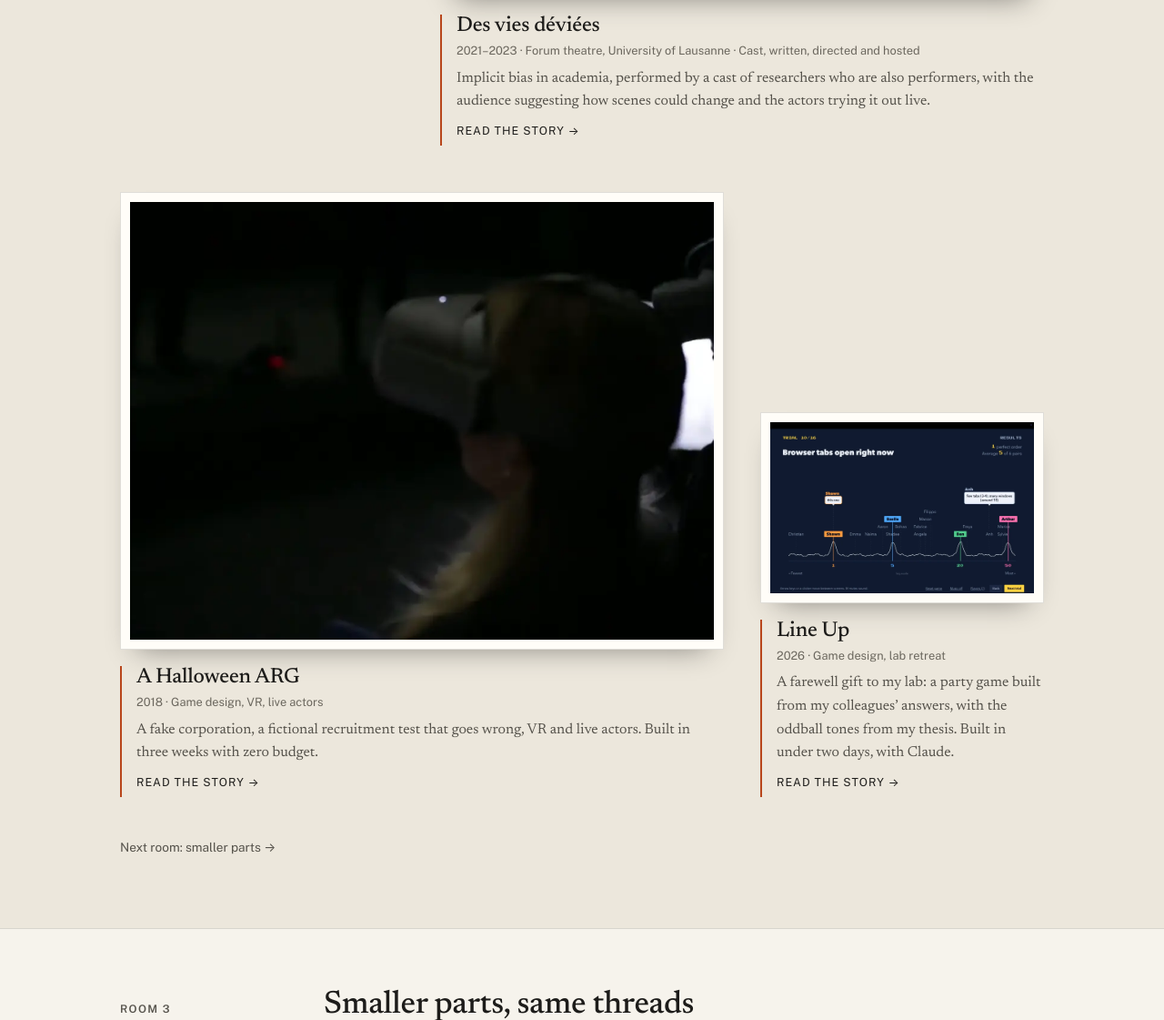
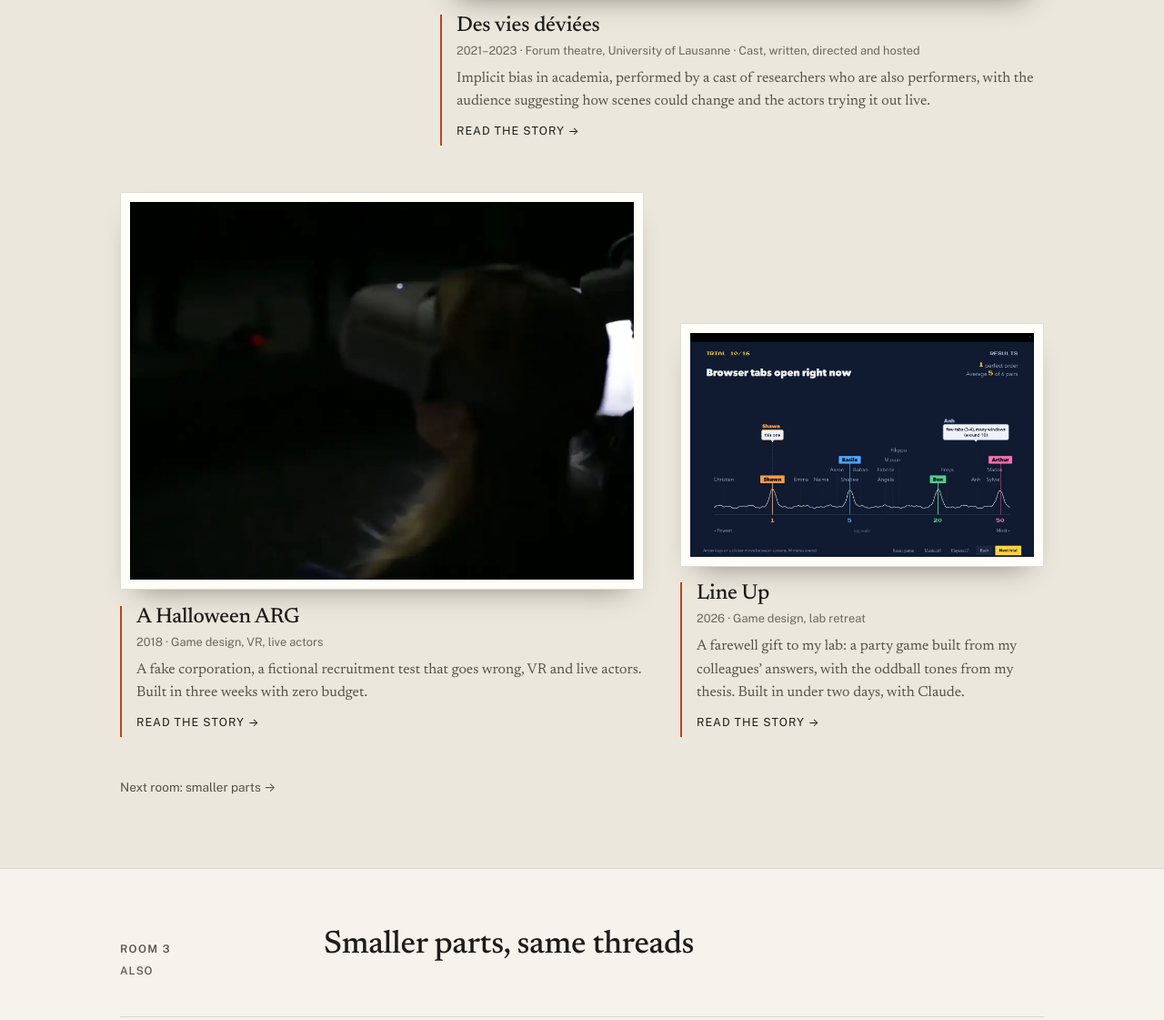
Before and after one commit to ArthurNguyen/ArthurNguyen.github.io, a PHP site: page / in a window 1280 px wide. Shown: the part 3314-4435 px from the top of the page at 91% size. Run offline with PHP 8.4, Linux system fonts and the light colour scheme.

Commit message:
Projects: finer card sizes (ARG slightly smaller, Line Up slightly bigger)

```diff
--- a/assets/style.css
+++ b/assets/style.css
@@ -425,3 +425,13 @@ nav a.here { color: var(--ink); text-decoration: underline; text-decoration-colo
 .piece:nth-child(5) { grid-column: 1 / span 4; }
 .piece:nth-child(6) { grid-column: 5 / span 2; align-self: end; margin-top: 0; }
 @media (max-width: 860px) { .piece:nth-child(n) { grid-column: auto; } }
+
+/* Collection on a 12-column grid, for finer sizes (same rhythm as before) */
+.works { grid-template-columns: repeat(12, 1fr); }
+.piece:nth-child(1) { grid-column: 1 / span 8; }
+.piece:nth-child(2) { grid-column: 9 / span 4; }
+.piece:nth-child(3) { grid-column: 1 / span 4; }
+.piece:nth-child(4) { grid-column: 5 / span 8; }
+.piece:nth-child(5) { grid-column: 1 / span 7; }
+.piece:nth-child(6) { grid-column: 8 / span 5; }
+@media (max-width: 860px) { .works { grid-template-columns: 1fr; } .piece:nth-child(n) { grid-column: auto; } }
```
